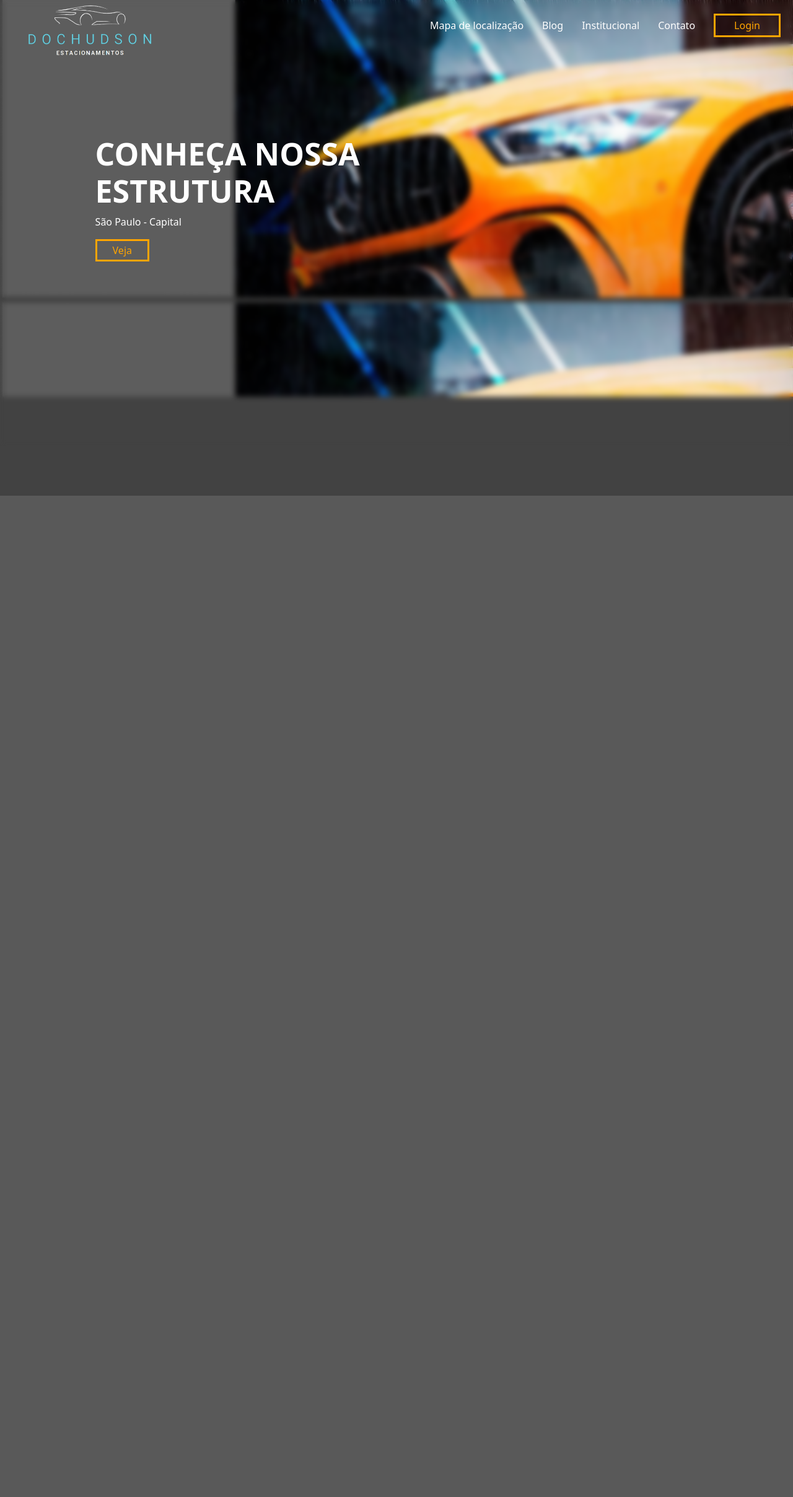
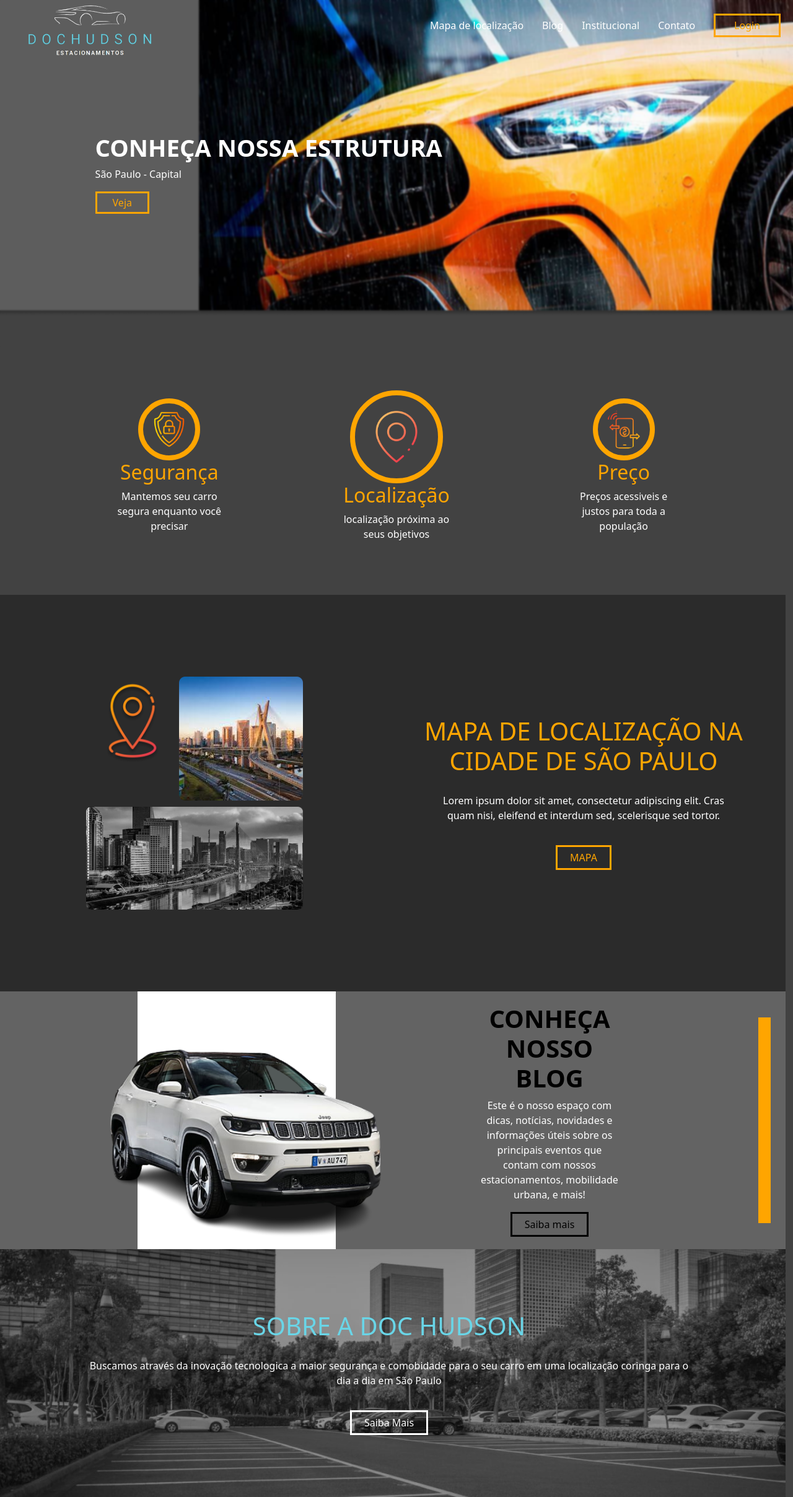
Before and after one commit to MayckL2/Projeto-Sergio, a PHP site: page / in a window 1280 px wide. Shown: the whole page at 62% size. Before the commit the page ends 800 px from the top, so only its background shows below. Run offline with PHP 8.4, Linux system fonts and the light colour scheme.

Commit message:
Add files via upload

```diff
--- /dev/null
+++ b/Frontend/cssHomePage/blog.css
@@ -0,0 +1,73 @@
+.blog{
+  background-color: #636363;
+}
+
+.carImg{
+  position: relative;
+  display: flex;
+  justify-content: center;
+}
+
+.carImg div{
+  background-color: white;
+  width: 25vw;
+  height: 100%;
+  position: absolute;
+  z-index: 1;
+}
+@media (max-width: 800px) {
+  .carImg div{
+    display: none;
+  }
+}
+
+.carImg img{
+  width: 50vw;
+  margin-left: 100px;
+  z-index: 2;
+  object-fit: contain;
+}
+
+.descBlog{
+  display: flex;
+  flex-direction: column;
+  align-items: center;
+  justify-content: center;
+  padding: 20px 0px;
+}
+
+.descBlog h2{
+  color: black;
+  font-weight: bold;
+  font-size: 40px;
+  text-align: center;
+}
+
+.descBlog p{
+  text-align: center;
+  color: white;
+}
+
+.descBlog a{
+  color: black;
+  text-decoration: none;
+  border: solid;
+  padding: 5px 20px;
+  transition: all 0.5s;
+}
+
+.descBlog a:hover{
+  border: solid transparent;
+  background-color: white;
+}
+
+.barra{
+  display: flex;
+  align-items: center;
+  justify-content: flex-end;
+}
+.barra div{
+  width: 20px;
+  height: 80%;
+  background-color: orange;
+}
--- a/Frontend/cssHomePage/header.css
+++ b/Frontend/cssHomePage/header.css
@@ -12,6 +12,8 @@ header{
     top: 0px;
     width: 100vw;
     z-index: 1;
+    /* background-color: rgba(127, 255, 212, 0.253); */
+    border-radius: 0px 20px;
 }
 
 header .logo img{
--- a/Frontend/cssHomePage/home.css
+++ b/Frontend/cssHomePage/home.css
@@ -1,47 +1,82 @@
-.home{
+::-webkit-scrollbar {
+  width: 10px;
+}
+
+::-webkit-scrollbar-track {
+  background-color: gray;
+}
+
+::-webkit-scrollbar-thumb {
+  background-color: #f49555;
+  border-radius: 15px;
+}
+
+::-webkit-scrollbar-thumb:hover {
+  background-color: #aaa;
+}
+
+.home {
   /* margin-top: 100px; */
   /* padding: 20px 100px; */
   background-image: url(../img/header.png);
-    height: 80vh;
+  background-repeat: no-repeat;
+  background-size: cover;
+  background-attachment: fixed;
+  background-position: 30% -50px;
+  height: 70vh;
   display: flex;
   align-items: center;
 
 }
-@media (max-width: 900px) {
-    .home{
-        background-position: -400px 0px;
+
+/* @media (max-width: 900px) {
+  .home {
+    background-position: 50% 0px;
   }
-}
+} */
 
-.home .box{
-    backdrop-filter: blur(5px);
+.home .box {
+  backdrop-filter: blur(1px);
   width: 100vw;
-    height: 100vh;
+  height: inherit;
   display: flex;
   align-items: center;
 }
-.home .box div{
+
+.home .box div {
   color: white;
   display: flex;
   align-items: flex-start;
   flex-direction: column;
-    width: 500px;
+  width: fit-content;
   margin-left: 12vw;
 }
 
-.home .box div h1{
-    font-size: 50px;
+.home .box div h1 {
+  font-size: 3vw;
   font-weight: bold;
+
 }
 
-.home .box div a{
+@media (max-width: 900px) {
+  .home .box div{
+    margin-left: 20px;
+  }
+
+  .home .box div h1{
+    font-size: 10vw;
+  }
+}
+
+.home .box div a {
   text-decoration: none;
   color: orange;
   border: solid;
   padding: 3px 25px;
   transition: all 0.5s;
 }
-.home .box div a:hover{
+
+.home .box div a:hover {
   color: white;
   border: solid transparent;
   background-color: orange;
--- /dev/null
+++ b/Frontend/cssHomePage/instituicao.css
@@ -0,0 +1,42 @@
+.inst{
+  height: 50vh;
+  display: flex;
+  align-items: center;
+  justify-content: center;
+  background-image: url(../img/Group\ 37.png);
+  background-size: cover;
+  background-attachment: fixed;
+}
+
+.inst div{
+  width: 80%;
+  display: flex;
+  flex-direction: column;
+  align-items: center;
+  gap: 20px 0px;
+}
+
+.inst div h2{
+  color: #69D5E7;
+  font-size: 40px;
+  text-align: center;
+}
+
+.inst div p{
+  text-align: center;
+  color: white;
+}
+
+.inst div a{
+  text-decoration: none;
+  color: white;
+  border: solid;
+  padding: 5px 20px;
+  transition: all 0.5s;
+}
+
+.inst div a:hover{
+  color: black;
+  border: solid transparent;
+  background-color: white;
+}
--- /dev/null
+++ b/Frontend/cssHomePage/localiza.css
@@ -0,0 +1,83 @@
+.map{
+  height: 80vh;
+  background-color: #2B2B2B;
+  padding: 20px;
+  display: flex;
+  align-items: center;
+}
+@media (max-width: 800px) {
+  .map{
+    height: auto;
+  }
+}
+
+.centraGrid{
+  width: 50vw;
+  display: flex;
+  justify-content: center;
+}
+
+.gridMap{
+  height: fit-content;
+}
+
+.gridMap img{
+  width: 60%;
+}
+
+
+#item1{
+  grid-area: item1;
+  width: 150px;
+}
+#item2{
+  grid-area: item2;
+  width: 200px;
+}
+#item3{
+  grid-area: item3;
+  width: 350px;
+}
+
+.gridMap{
+  display: grid;
+  grid-template-columns: 150px 200px;
+  grid-template-areas:
+  'item1 item2'
+  'item3 item3';
+  grid-gap: 10px 0px;
+}
+
+.descMap{
+  display: flex;
+  align-items: center;
+  flex-direction: column;
+  gap: 20px 0px;
+  margin: 40px 0px !important;
+}
+
+.descMap h2{
+  color: orange;
+  text-align: center;
+  font-size: 40px;
+}
+
+.descMap p{
+  color: white;
+  text-align: center;
+  width: 80%;
+}
+
+.descMap a{
+  text-decoration: none;
+  color: orange;
+  border: solid;
+  padding: 5px 20px;
+  transition: all 0.5s;
+}
+
+.descMap a:hover{
+  color: white;
+  border: solid transparent;
+  background-color: orange;
+}
--- /dev/null
+++ b/Frontend/cssHomePage/marketing.css
@@ -0,0 +1,40 @@
+.mark{
+  background-color: #424242 !important;
+  height: 50vh;
+  display: flex;
+  align-items: center;
+  margin: 0 auto !important;
+  padding: 20px !important;
+}
+@media (max-width: 800px) {
+  .mark{
+    height: auto;
+  }
+}
+
+.mark div{
+  display: flex;
+  flex-direction: column;
+  align-items: center;
+}
+
+.mark div img{
+  width: 100px;
+  border: 8px solid orange;
+  border-radius: 50%;
+  padding: 10px;
+}
+
+.mark div .maior{
+  width: 150px;
+}
+
+.mark div h2{
+  color: orange;
+}
+
+.mark div p{
+  color: white;
+  text-align: center;
+  width: 50%;
+}
--- a/Frontend/index.html
+++ b/Frontend/index.html
@@ -8,6 +8,10 @@
     <link rel="icon" href="img/Capturar-removebg-preview 1.png">
     <link rel="stylesheet" href="cssHomePage/header.css">
     <link rel="stylesheet" href="cssHomePage/home.css">
+    <link rel="stylesheet" href="cssHomePage/marketing.css">
+    <link rel="stylesheet" href="cssHomePage/blog.css">
+    <link rel="stylesheet" href="cssHomePage/localiza.css">
+    <link rel="stylesheet" href="cssHomePage/instituicao.css">
     <link href="https://cdn.jsdelivr.net/npm/bootstrap@5.3.0-alpha1/dist/css/bootstrap.min.css" rel="stylesheet" integrity="sha384-GLhlTQ8iRABdZLl6O3oVMWSktQOp6b7In1Zl3/Jr59b6EGGoI1aFkw7cmDA6j6gD" crossorigin="anonymous">
 </head>
 <body onresize="checaDispositivo()" onload="checaDispositivo()">
@@ -37,6 +41,69 @@
         </div>
     </section>
 
+    <section class="container row mark">
+
+      <div class="col-md">
+        <img src="img/ciber-seguranca 1.png" alt="segurança">
+        <h2>Segurança</h2>
+        <p>Mantemos seu carro segura enquanto você precisar</p>
+      </div>
+
+      <div class="col-md">
+        <img src="img/localizacao 1.png" class="maior" alt="localizacao">
+        <h2>Localização</h2>
+        <p>localização próxima ao seus objetivos</p>
+      </div>
+
+      <div class="col-md">
+        <img src="img/transferencia-movel 1.png" alt="preço">
+        <h2>Preço</h2>
+        <p>Preços acessiveis e justos para toda a população</p>
+      </div>
+
+    </section>
+
+    <section class="container-fluid row map">
+      <div class="col-md centraGrid">
+        <div class="gridMap">
+          <img src="img/localizacao 2.png" id="item1" alt="seta">
+          <img src="img/Rectangle 59.png" id="item2" alt="cidade">
+          <img src="img/Rectangle 61.png" id="item3" alt="cidade2">
+        </div>
+      </div>
+
+      <div class="col-md descMap">
+        <h2>MAPA DE LOCALIZAÇÃO NA CIDADE DE SÃO PAULO</h2>
+        <p>Lorem ipsum dolor sit amet, consectetur adipiscing elit. Cras quam nisi, eleifend et interdum sed, scelerisque sed tortor. </p>
+        <a href="">MAPA</a>
+      </div>
+    </section>
+
+    <section class="container-fluid row blog">
+      <div class="col-md carImg">
+        <div></div>
+        <img src="img/image-removebg-preview 1.png" alt="carro">
+      </div>
+
+      <div class="col-md descBlog">
+        <h2>CONHEÇA NOSSO BLOG</h2>
+        <p>Este é o nosso espaço com dicas, notícias, novidades e informações úteis sobre os principais eventos que contam com nossos estacionamentos, mobilidade urbana, e mais!</p>
+        <a href="">Saiba mais</a>
+      </div>
+
+      <div class="col-md barra">
+        <div></div>
+      </div>
+    </section>
+
+    <section class="container-fluid row inst">
+      <div>
+        <h2>SOBRE A DOC HUDSON</h2>
+        <p>Buscamos através da inovação tecnologica a maior segurança e comobidade para o seu carro em uma localização coringa para o dia a dia em São Paulo</p>
+        <a href="">Saiba Mais</a>
+      </div>
+    </section>
+
     <script src="script.js"></script>
     <script src="https://cdn.jsdelivr.net/npm/bootstrap@5.3.0-alpha1/dist/js/bootstrap.bundle.min.js" integrity="sha384-w76AqPfDkMBDXo30jS1Sgez6pr3x5MlQ1ZAGC+nuZB+EYdgRZgiwxhTBTkF7CXvN" crossorigin="anonymous"></script>
 </body>
```
Also changed, not shown: Frontend/img/Group 37.png (added), Frontend/img/Rectangle 59.png (added), Frontend/img/Rectangle 61.png (added), Frontend/img/ciber-seguranca 1.png (added), Frontend/img/image-removebg-preview 1.png (added), Frontend/img/localizacao 1.png (added), Frontend/img/localizacao 2.png (added), Frontend/img/transferencia-movel 1.png (added). Lines whose indentation alone changed are shown as unchanged.
